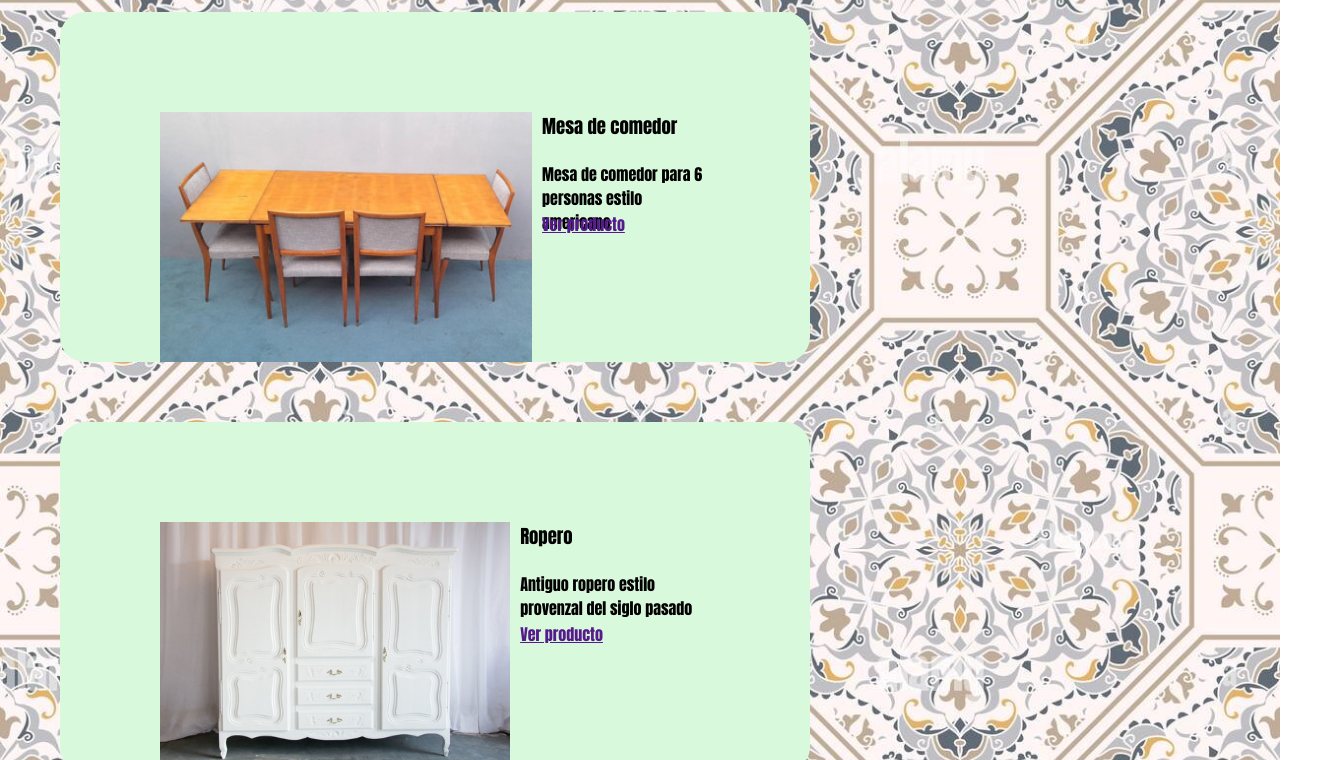
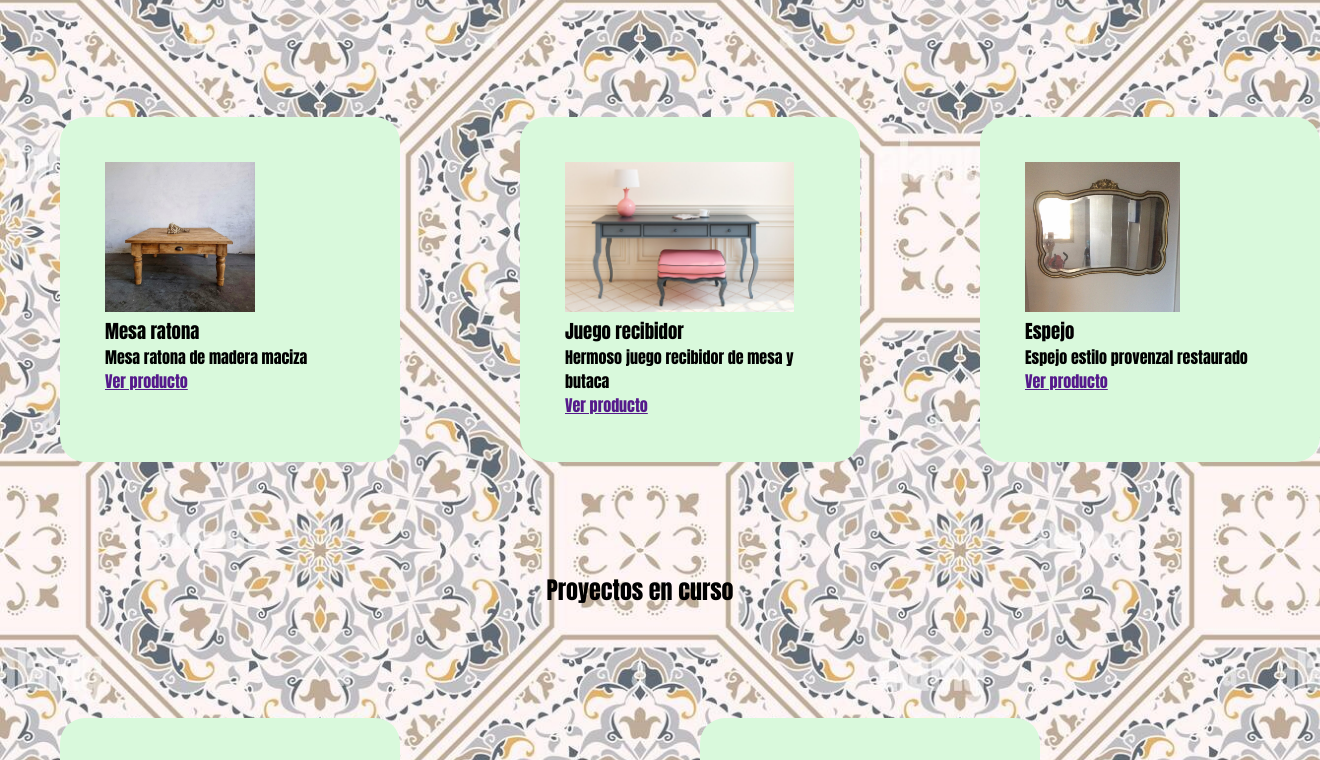
Before and after one commit to ManuelNegrin/Proyecto-final-ManuelNegrin, a plain HTML site: page nuestrotrabajo.html in a window 1280 px wide. Shown: the part 728-1488 px from the top of the page, 1320 px wide, since content can reach past the window. Drawn offline with Linux system fonts and the light colour scheme.

Commit message:
se agrega contenido

```diff
--- a/estilos.css
+++ b/estilos.css
@@ -66,6 +66,8 @@ body {
 .contenido__boton {
     background-color: rgb(253, 165, 0);
     border-radius: 5px 5px 5px 5px;
+    /* padding: 10px; */
+    margin: 10px;
 }
 .contenido__nosotros {
     text-align: center;
@@ -80,6 +82,12 @@ body {
 }
 
 .contenido__tarjeta {
+    display: grid;
+    grid-template-columns: auto auto auto;
+    justify-content: space-between;
+}
+
+.contenido__tarjeta-articulo {
     background-color:rgb(217, 249, 220);
     border-radius: 25px;
     padding: 45px;
@@ -177,10 +185,11 @@ body {
     grid-column: 2;
 }
 
-.contenido__formulario-campos-descripcion {
+/* .contenido__formulario-campos-descripcion {
     height: 50px;
     grid-row: 4/5;
-}
+    padding-bottom: 10px;
+} */
 
 footer {
     display: flex;
--- a/nuestrotrabajo.html
+++ b/nuestrotrabajo.html
@@ -30,40 +30,67 @@
             <section class="contenido__stock">
                 <h2>Productos en stock</h2>
             </section>
-
-            <article class="contenido__stock__tarjeta">
+            <section class="contenido__tarjeta">
+                <article class="contenido__tarjeta-articulo">
                     <div>
-                    <img class="contenido__stock__tarjeta-imagen" src="./Recursos/Imagenes/silla.jpeg" alt="">
+                        <img class="contenido__tarjeta-imagen" src="./Recursos/Imagenes/silla.jpeg" alt="">
                     </div>
                     <h3 class="contenido__stock__tarjeta-titulo">Silla antigua</h3>
                     <p class="contenido__stock__tarjeta-descripcion">Antigua silla estilo frances restaurada</p>
                     <a class="contenido__stock__tarjeta-enlace" href="">Ver producto</a>
                 </article>
 
-            <article class="contenido__stock__tarjeta">
+                <article class="contenido__tarjeta-articulo">
                     <div>
-                    <img class="contenido__stock__tarjeta-imagen" src="./Recursos/Imagenes/Mesa.jpg" alt="">
+                        <img class="contenido__tarjeta-imagen" src="./Recursos/Imagenes/Mesa.jpg" alt="">
                     </div>
                     <h3 class="contenido__stock__tarjeta-titulo">Mesa de comedor</h3>
                     <p class="contenido__stock__tarjeta-descripcion">Mesa de comedor para 6 personas estilo americano</p>
                     <a class="contenido__stock__tarjeta-enlace" href="" >Ver producto</a>
                 </article>
 
-            <article class="contenido__stock__tarjeta">
+                <article class="contenido__tarjeta-articulo">
                     <div>
-                    <img class="contenido__stock__tarjeta-imagen" src="./Recursos/Imagenes/ropero.jpg" alt="">
+                        <img class="contenido__tarjeta-imagen" src="./Recursos/Imagenes/ropero.jpg" alt="">
                     </div>
                     <h3 class="contenido__stock__tarjeta-titulo">Ropero</h3>
                     <p class="contenido__stock__tarjeta-descripcion">Antiguo ropero estilo provenzal del siglo pasado</p>
                     <a class="contenido__stock__tarjeta-enlace" href="">Ver producto</a>
                 </article>
 
+                <article class="contenido__tarjeta-articulo">
+                    <div>
+                        <img class="contenido__tarjeta-imagen" src="./Recursos/Imagenes/mesa ratona.jpg" alt="">
+                    </div>
+                    <h3 class="contenido__tarjeta-titulo">Mesa ratona</h3>
+                    <p class="contenido__tarjeta-descripcion">Mesa ratona de madera maciza</p>
+                    <a href="">Ver producto</a>
+                </article>
+
+                <article class="contenido__tarjeta-articulo">
+                    <div>
+                        <img class="contenido__tarjeta-imagen" src="./Recursos/Imagenes/mesa recibidor.jpg" alt="">
+                    </div>
+                    <h3 class="contenido__tarjeta-titulo">Juego recibidor</h3>
+                    <p class="contenido__tarjeta-descripcion">Hermoso juego recibidor de mesa y butaca</p>
+                    <a href="">Ver producto</a>
+                </article>
+
+                <article class="contenido__tarjeta-articulo">
+                    <div>
+                        <img class="contenido__tarjeta-imagen" src="./Recursos/Imagenes/espejo.jpg" alt="">
+                    </div>
+                    <h3 class="contenido__tarjeta-titulo">Espejo</h3>
+                    <p class="contenido__tarjeta-descripcion">Espejo estilo provenzal restaurado</p>
+                    <a href="">Ver producto</a>
+                </article>
+            </section>
         </section>
             <section class="contenido__proyectos">
                 <h2>Proyectos en curso</h2>
             </section>
-
-            <article class="contenido__proyectos__tarjeta">
+            <section class="contenido__tarjeta">
+                <article class="contenido__tarjeta-articulo">
                     <div>
                         <small class="contenido__proyectos__tarjeta-etiqueta">Destacado</small>
                         <img class="contenido__proyectos__tarjeta-imagen" src="./Recursos/Imagenes/mesa de luz.jpeg" alt="">
@@ -74,7 +101,7 @@
                     <a href="">Ver producto</a>
                 </article>
 
-            <article class="contenido__proyectos__tarjeta">
+                <article class="contenido__tarjeta-articulo">
                     <div>
                         <img class="contenido__proyectos__tarjeta-imagen" src="./Recursos/Imagenes/alacena.jpeg" alt="">
                     </div>
@@ -83,6 +110,8 @@
                     <p class="contenido__proyectos__tarjeta-descripcion">Esta antigua alacena de campo se convertirá en un mueble moderno para funcionar como estación de café. Se pintará, se le colocara una lamina de diseño en el fondo, y se le colocaran luces.</p>
                     <a href="">Ver producto</a>
                 </article>
+            </section>
+
         <section class="contenido__intro">
             <a href="./nuestrotrabajo.html">Hacia arriba</a>
         </section>
```
Also changed, not shown: cotizaciones.html (+1 -1 lines), index.html (+33 -4 lines), recursos/imagenes/espejo.jpg (added), recursos/imagenes/mesa ratona.jpg (added), recursos/imagenes/mesa recibidor.jpg (added). Lines whose indentation alone changed are shown as unchanged.
